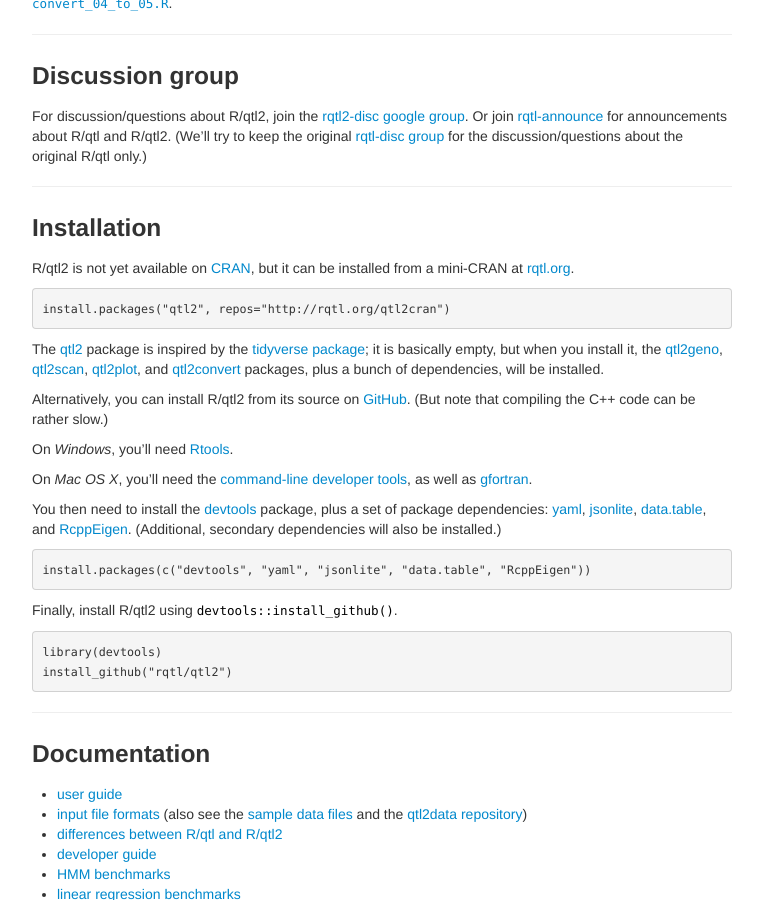
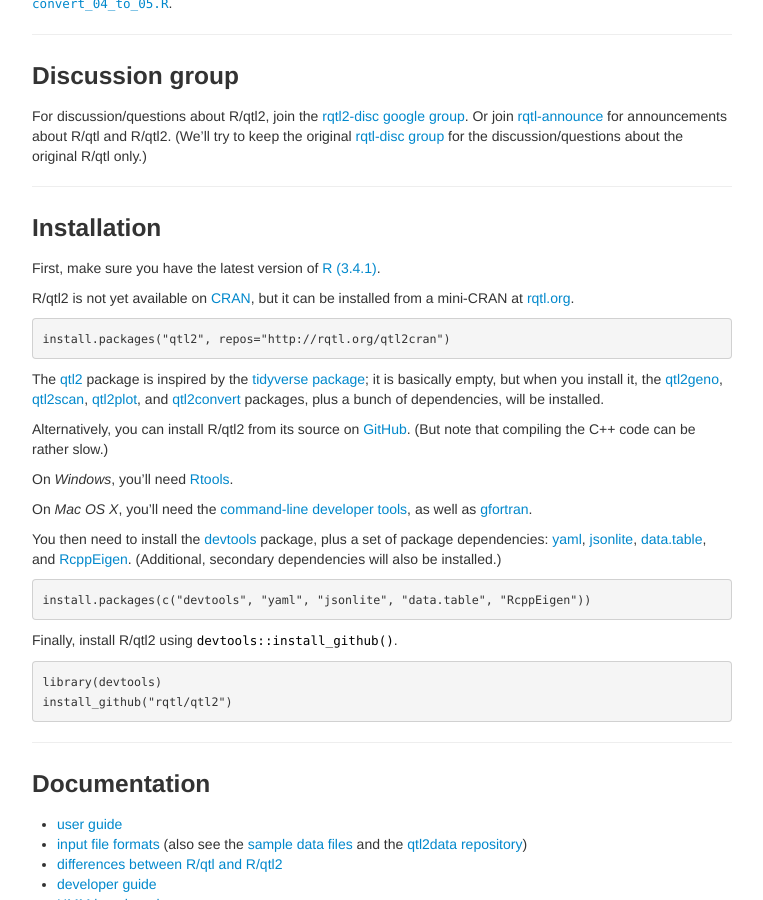
Before and after one commit to rqtl/qtl2, a Jekyll site: the page built from index.md, in a window 1280 px wide and 900 px high, scrolled down 460 px. Shown: the whole window, without its empty margins (258-1021 px from the left). Built offline with Jekyll 4.4.1, drawn with Linux system fonts in a browser that asks for light colours.

Commit message:
Installation instructions: Mention need for latest version of R

```diff
--- a/index.md
+++ b/index.md
@@ -49,6 +49,9 @@
 ---
 
 ### Installation
+
+First, make sure you have the latest version of
+[R (3.4.1)](https://cran-r.project.org).
 
 R/qtl2 is not yet available on [CRAN](https://cran.r-project.org), but
 it can be installed from a mini-CRAN at [rqtl.org](http://rqtl.org).
```
